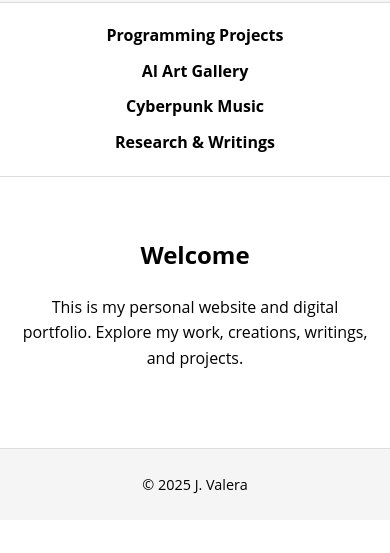
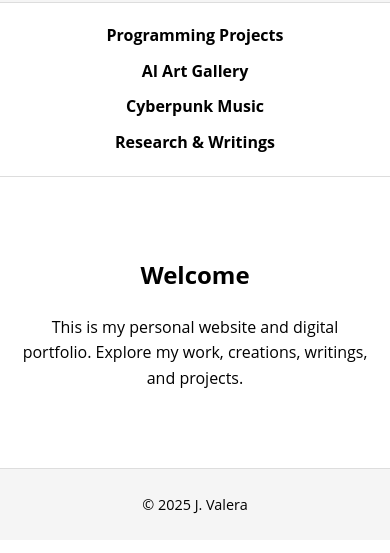
Before and after one commit to JValera12/jvalera12.github.io, a plain HTML site: page index.html in a window 390 px wide. Shown: the part 159-712 px from the top of the page. Drawn offline with Linux system fonts and the light colour scheme; a script that the page names is missing.

Commit message:
Update main.css

```diff
--- a/style/main.css
+++ b/style/main.css
@@ -71,7 +71,7 @@ nav a:hover {
 }
 
 main {
-  padding: 60px 20px 20px 20px; /* más espacio superior */
+  padding: 120px 20px 20px 20px; /* más espacio superior para empujar el contenido hacia abajo */
   max-width: 800px;
   margin: auto;
   text-align: center;
@@ -104,6 +104,6 @@ footer {
   }
 
   main {
-    padding-top: 40px;
+    padding-top: 60px;
   }
 }
```
